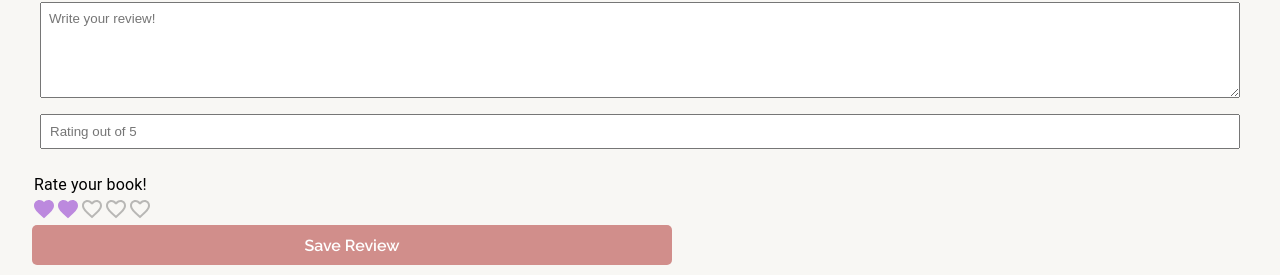
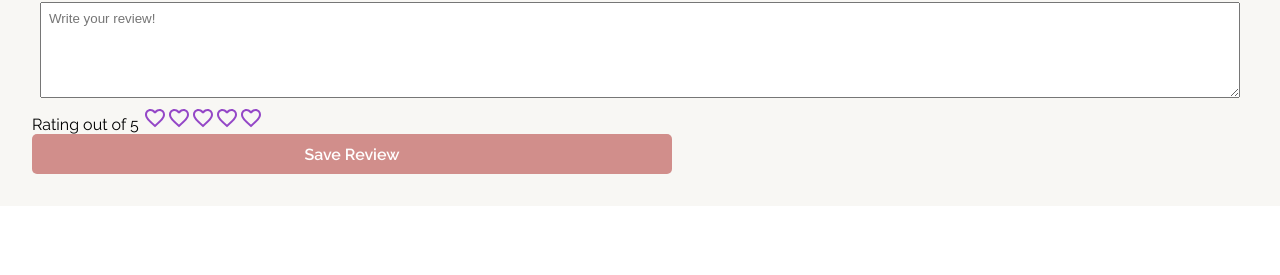
Before and after one commit to sachiesharma/feuille-fable, a React (Create React App) app: page /book-review/works/1 in a window 1280 px wide. Shown: the part 668-943 px from the top of the page. After the commit the page ends 874 px from the top, so only its background shows below. Built offline with nearby package versions, Linux system fonts and the light colour scheme; no server answers.

Commit message:
changed heart rating to replace the numbered rating and turned it purple

```diff
--- a/src/components/ReviewForm/ReviewForm.js
+++ b/src/components/ReviewForm/ReviewForm.js
@@ -5,7 +5,8 @@ import StarRating from "../StarRating/StarRating.js";
 
 function ReviewForm({ onSubmit, bookDetails, authorName, coverUrl, bookId }) {
   const [text, setText] = useState("");
-  const [rating, setRating] = useState("");
+  // const [starRating, setStarRating] = useState(0);
+  const [rating, setRating] = useState(0);
 
   const handleSubmit = async (event) => {
     event.preventDefault();
@@ -26,7 +27,7 @@ function ReviewForm({ onSubmit, bookDetails, authorName, coverUrl, bookId }) {
       // setAuthorName("");
       // setBookTitle("");
       setText("");
-      setRating("");
+      setRating(0);
     } catch (error) {
       console.error("Error creating review:", error.response.data);
     }
@@ -61,15 +62,16 @@ function ReviewForm({ onSubmit, bookDetails, authorName, coverUrl, bookId }) {
           value={text}
           onChange={(e) => setText(e.target.value)}
         />
-        <input
+        {/* <input
           className="review-section__input"
           type="number"
           placeholder="Rating out of 5"
           value={rating}
           onChange={(e) => setRating(e.target.value)}
-        />
+        /> */}
         <StarRating
-          label="Rating out of 5"
+          className="review-section__star-rating"
+          label="Rating out of 5 "
           rating={rating}
           setRating={setRating}
         />
--- a/src/components/ReviewForm/ReviewForm.scss
+++ b/src/components/ReviewForm/ReviewForm.scss
@@ -25,6 +25,11 @@
     height: 6rem;
   }
 
+  &__star-rating {
+    display: flex;
+    padding: 2rem;
+  }
+
   &__button {
     all: unset;
     display: flex;
--- a/src/components/StarRating/StarRating.js
+++ b/src/components/StarRating/StarRating.js
@@ -1,23 +1,44 @@
 import * as React from "react";
-import { styled } from "@mui/material/styles";
-import Box from "@mui/material/Box";
+// import { styled } from "@mui/material/styles";
+// import Box from "@mui/material/Box";
 import Rating from "@mui/material/Rating/Rating.js";
 import FavoriteIcon from "@mui/icons-material/Favorite";
 import FavoriteBorderIcon from "@mui/icons-material/FavoriteBorder";
-import Typography from "@mui/material/Typography/Typography.js";
+// import Typography from "@mui/material/Typography/Typography.js";
 
-const StyledRating = styled(Rating)({
+// const StyledRating = styled(Rating)({
+//   "& .MuiRating-iconFilled": {
+//     color: "#bc89de",
+//   },
+//   "& .MuiRating-iconHover": {
+//     color: "#9447c7",
+//   },
+// });
+
+function StarRating({ label, rating, setRating }) {
+  return (
+    //new stuff is div, label, Rating
+    <div>
+      <label>{label}</label>
+      <Rating
+        name="customized-color"
+        value={rating}
+        onChange={(event, newValue) => {
+          setRating(newValue);
+        }}
+        emptyIcon={<FavoriteBorderIcon />}
+        icon={<FavoriteIcon />}
+        sx={{
           "& .MuiRating-iconFilled": {
-    color: "#bc89de",
+            color: "#bc89de", // Custom filled heart color
           },
-  "& .MuiRating-iconHover": {
-    color: "#9447c7",
+          "& .MuiRating-iconEmpty": {
+            color: "#9447c7", // Custom empty heart color
           },
-});
+        }}
+      />
 
-export default function StarRating() {
-  return (
-    <Box
+      {/* <Box
         sx={{
           "& > legend": { mt: 2 },
         }}
@@ -31,6 +52,9 @@ export default function StarRating() {
           icon={<FavoriteIcon fontSize="inherit" />}
           emptyIcon={<FavoriteBorderIcon fontSize="inherit" />}
         />
-    </Box>
+      </Box> */}
+    </div>
   );
 }
+
+export default StarRating;
```
Lines whose indentation alone changed are shown as unchanged.
